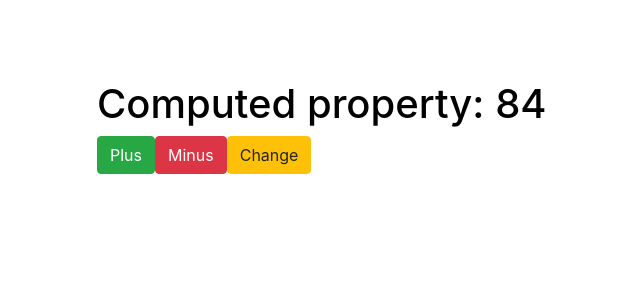
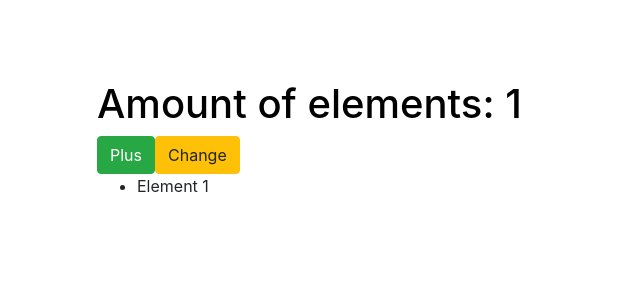
Before and after one commit to smaffy/react-hooks, a React (Create React App) app: page / in a window 1280 px wide. Shown: the top 300 px of the page, without its empty margins (243-883 px from the left). Built offline with nearby package versions, Linux system fonts and the light colour scheme.

Commit message:
5.0 without useCallback

```diff
--- a/src/App.js
+++ b/src/App.js
@@ -1,36 +1,27 @@
-import React, {useState, useEffect, useMemo} from 'react';
+import React, {useState, useEffect,} from 'react';
+import ItemsList from "./ItemsList";
 
-
-function complexCompute(num) {
-    console.log('complexCompute')
-    let i = 0
-    while (i < 1000000000) i++      // zaderzka
-    return num * 2
-}
 
 function App() {
 
-    const [number, setNumber] = useState(42)
+    const [count, setCount] = useState(1)
     const [colored, setColored] = useState(false)
 
-    const styles = useMemo(() => ({
-        color: colored ? "darkred" : "black"
-    }), [colored])
+    const styles = {
+        color: colored ? "red" : "black"
+    }
 
-    const computed = useMemo(() => {
-        return complexCompute(number)
-    }, [number])
-
-    useEffect(() => {
-        console.log('Styles changed')
-    }, [styles])
+    const generateItemsFromAPI = () => {
+        return new Array(count).fill('').map((_, i) => `Element ${i + 1}`)
+    }
 
     return (
         <div className='wrapper'>
-            <h1 style={styles}>Computed property: {computed}</h1>
-            <button className={'btn btn-success'} onClick={() => setNumber(prev => prev + 1)}> Plus </button>
-            <button className={'btn btn-danger'} onClick={() => setNumber(prev => prev - 1)}> Minus </button>
+            <h1 style={styles}>Amount of elements: {count}</h1>
+            <button className={'btn btn-success'} onClick={() => setCount(prev => prev + 1)}> Plus </button>
             <button className={'btn btn-warning'} onClick={() => setColored(prev => !prev)}> Change </button>
+
+            <ItemsList getItems={generateItemsFromAPI} />
 
         </div>
     )
--- /dev/null
+++ b/src/ItemsList.js
@@ -0,0 +1,21 @@
+import React, {useState, useEffect} from "react";
+
+
+function ItemsList({getItems}) {
+    const [items, setItems] = useState([])
+
+    useEffect(() => {
+        const newItems = getItems()
+        setItems(newItems)
+    }, [getItems])
+
+    return (
+        <ul>
+            { items.map(i => <li key={i}>{i}</li>) }
+        </ul>
+    )
+
+}
+
+
+export default ItemsList;
--- a/src/examples/baseapp.js
+++ b/src/examples/baseapp.js
@@ -1,4 +1,4 @@
-import React, {useState} from 'react';
+import React, {useState, useEffect} from 'react';
 
 
 function App() {
```
Also changed, not shown: src/examples/memo.js (added, +39 -0 lines), 1 other file (tests, documents, lock files or other folders).
